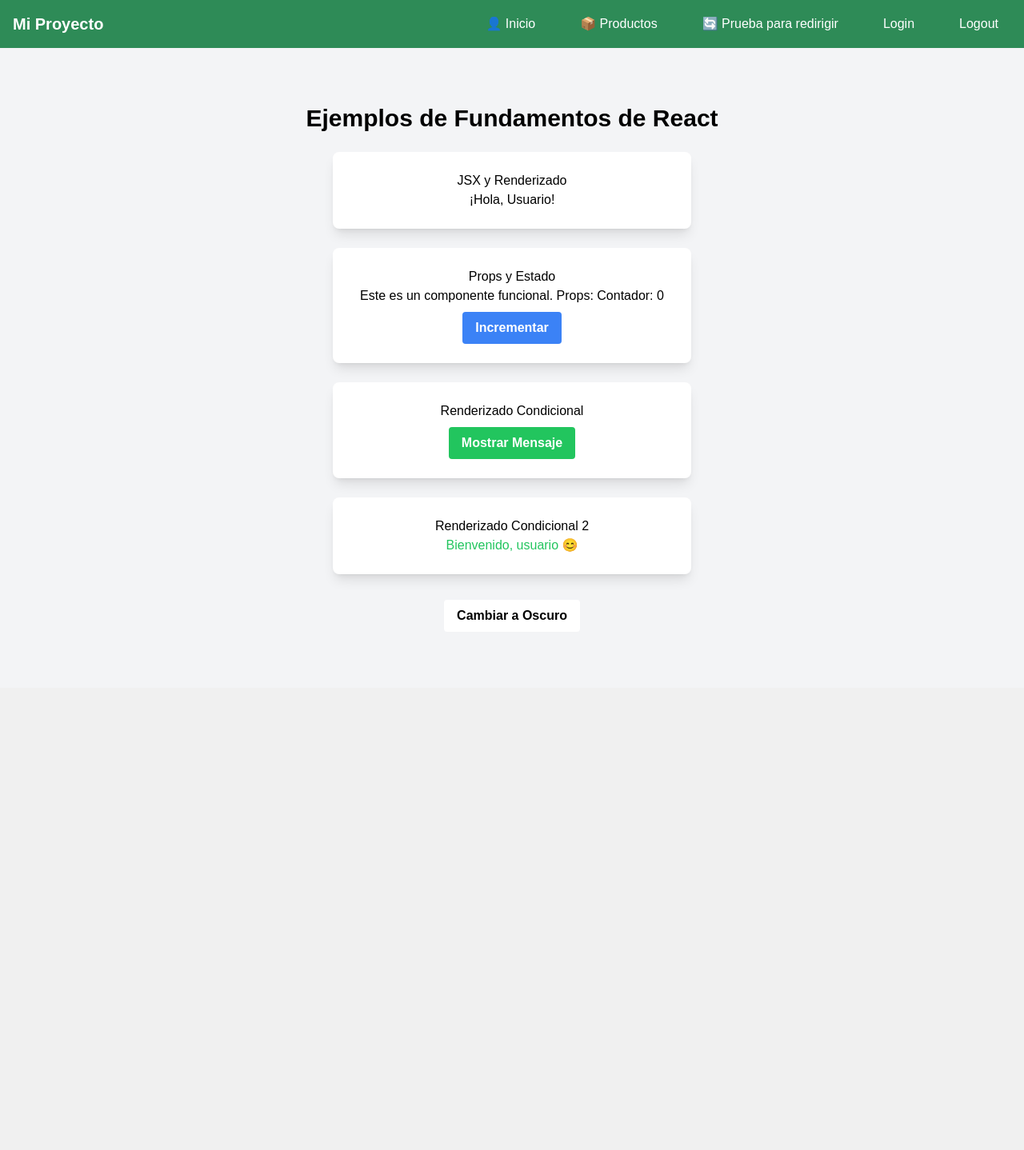
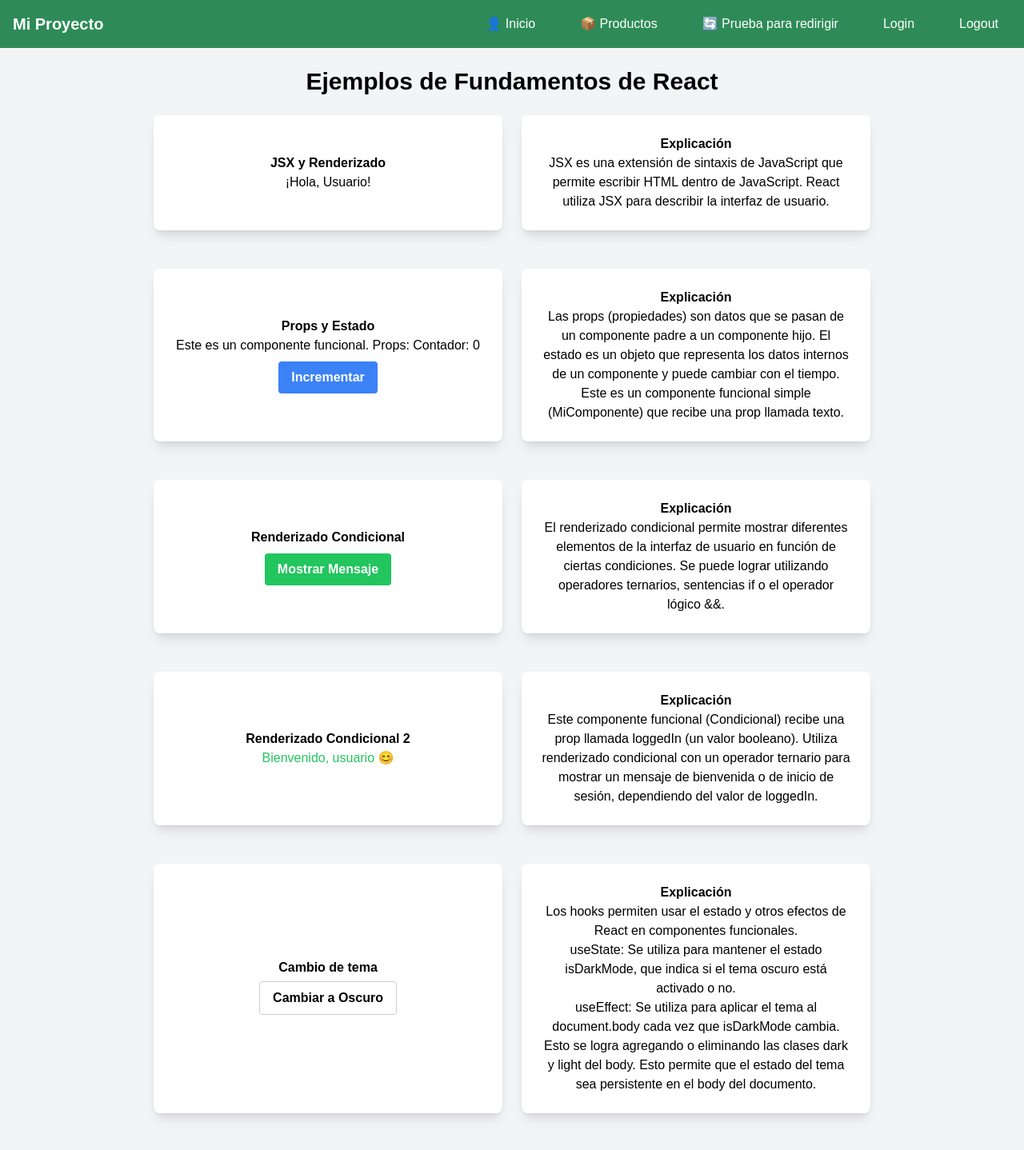
Before and after one commit to ign-mendezs/mi-proyecto-react, a Next.js app: page / in a window 1280 px wide. Shown: the whole page at 80% size. Before the commit the page ends 860 px from the top, so only its background shows below. Built offline with nearby package versions, Linux system fonts and the light colour scheme.

Commit message:
add explicacion ejemplos index

```diff
--- a/src/components/ThemeSwitcher.js
+++ b/src/components/ThemeSwitcher.js
@@ -5,7 +5,6 @@ const ThemeSwitcher = () => {
   const [isDarkMode, setIsDarkMode] = useState(false);
 
   useEffect(() => {
-    // Actualiza el estado del body para mantener la consistencia (opcional)
     document.body.classList.toggle('dark', isDarkMode);
     document.body.classList.toggle('light', !isDarkMode);
   }, [isDarkMode]);
@@ -26,10 +25,21 @@ const ThemeSwitcher = () => {
         .dark-card {
           background-color: #333;
           color: #fff;
+          margin: 5px; /* Agregamos un margen de 5px */
+          padding: 8px 16px; /* Añadimos padding para mejor aspecto */
+          border: none; /* Quitamos el borde por defecto */
+          cursor: pointer; /* Cambiamos el cursor al pasar por encima */
         }
         .light-card {
           background-color: #fff;
           color: #000;
+          margin: 5px; /* Agregamos un margen de 5px */
+          padding: 8px 16px; /* Añadimos padding para mejor aspecto */
+          border: 1px solid #ccc; /* Añadimos un borde ligero */
+          cursor: pointer; /* Cambiamos el cursor al pasar por encima */
+        }
+        button {
+          border-radius: 4px; /* Opcional: bordes redondeados */
         }
       `}</style>
       <style jsx global>{`
--- a/src/pages/index.js
+++ b/src/pages/index.js
@@ -21,15 +21,23 @@ function HomePage() {
         <div className="min-h-screen flex flex-col items-center justify-center bg-gray-100 p-6">
           <h1 className="text-3xl font-bold mb-6 text-center">Ejemplos de Fundamentos de React</h1>
 
+          <div className="grid grid-cols-2 gap-6 w-full max-w-4xl">
             {/* Card 1: JSX y Renderizado */}
-          <div className="card">
-            <h2>JSX y Renderizado</h2>
+            <div className="col-span-2 flex gap-x-6">
+              <div className="card w-1/3 flex flex-col items-center justify-center">
+                <h2 className='font-bold'>JSX y Renderizado</h2>
                 {mensaje}
+              </div>
+              <div className="card w-2/3 py-4">
+                <h2 className='font-bold'>Explicación</h2>
+                <p>JSX es una extensión de sintaxis de JavaScript que permite escribir HTML dentro de JavaScript. React utiliza JSX para describir la interfaz de usuario.</p>
+              </div>
             </div>
 
             {/* Card 2: Props y Estado */}
-          <div className="card">
-            <h2>Props y Estado</h2>
+            <div className="col-span-2 flex gap-x-6">
+              <div className="card w-1/3 flex flex-col items-center justify-center">
+                <h2 className='font-bold'>Props y Estado</h2>
                 <MiComponente texto={`Contador: ${contador}`} />
                 <button
                   className="btn btn-blue"
@@ -38,10 +46,17 @@ function HomePage() {
                   Incrementar
                 </button>
               </div>
+              <div className="card w-2/3 py-4">
+                <h2 className='font-bold'>Explicación</h2>
+                <p>Las props (propiedades) son datos que se pasan de un componente padre a un componente hijo. El estado es un objeto que representa los datos internos de un componente y puede cambiar con el tiempo.</p>
+                <p>Este es un componente funcional simple (MiComponente) que recibe una prop llamada texto.</p>
+              </div>
+            </div>
 
             {/* Card 3: Renderizado Condicional */}
-          <div className="card">
-            <h2>Renderizado Condicional</h2>
+            <div className="col-span-2 flex gap-x-6">
+              <div className="card w-1/3 flex flex-col items-center justify-center">
+                <h2 className='font-bold'>Renderizado Condicional</h2>
                 <button
                   className="btn btn-green"
                   onClick={() => setMostrarMensaje(!mostrarMensaje)}
@@ -50,14 +65,38 @@ function HomePage() {
                 </button>
                 {mostrarMensaje && <p className="mt-2">Este mensaje se muestra condicionalmente.</p>}
               </div>
+              <div className="card w-2/3 py-4">
+                <h2 className='font-bold'>Explicación</h2>
+                <p>El renderizado condicional permite mostrar diferentes elementos de la interfaz de usuario en función de ciertas condiciones. Se puede lograr utilizando operadores ternarios, sentencias if o el operador lógico &&.</p>
+              </div>
+            </div>
 
             {/* Card 4: Renderizado Condicional 2 */}
-          <div className="card">
-            <h2>Renderizado Condicional 2</h2>
+            <div className="col-span-2 flex gap-x-6">
+              <div className="card w-1/3 flex flex-col items-center justify-center">
+                <h2 className='font-bold'>Renderizado Condicional 2</h2>
                 <Condicional loggedIn={true} />
               </div>
+              <div className="card w-2/3 py-4">
+                <h2 className='font-bold'>Explicación</h2>
+                <p>Este componente funcional (Condicional) recibe una prop llamada loggedIn (un valor booleano). Utiliza renderizado condicional con un operador ternario para mostrar un mensaje de bienvenida o de inicio de sesión, dependiendo del valor de loggedIn.</p>
+              </div>
+            </div>
+            {/* Card 5: cambio theme */}
+            <div className="col-span-2 flex gap-x-6">
+              <div className="card w-1/3 flex flex-col items-center justify-center">
+                <h2 className='font-bold'>Cambio de tema</h2>
+                <ThemeSwitcher />
+              </div>
+              <div className="card w-2/3 py-4">
+                <h2 className='font-bold'>Explicación</h2>
+                <p> Los hooks permiten usar el estado y otros efectos de React en componentes funcionales. </p>
+                <p> useState: Se utiliza para mantener el estado isDarkMode, que indica si el tema oscuro está activado o no. </p>
+                <p> useEffect: Se utiliza para aplicar el tema al document.body cada vez que isDarkMode cambia. Esto se logra agregando o eliminando las clases dark y light del body. Esto permite que el estado del tema sea persistente en el body del documento. </p>
+              </div>
+            </div>
+          </div>
 
-          <ThemeSwitcher />
         </div>
       </Profiler>
     </ThemeProvider>
```
Lines whose indentation alone changed are shown as unchanged.
